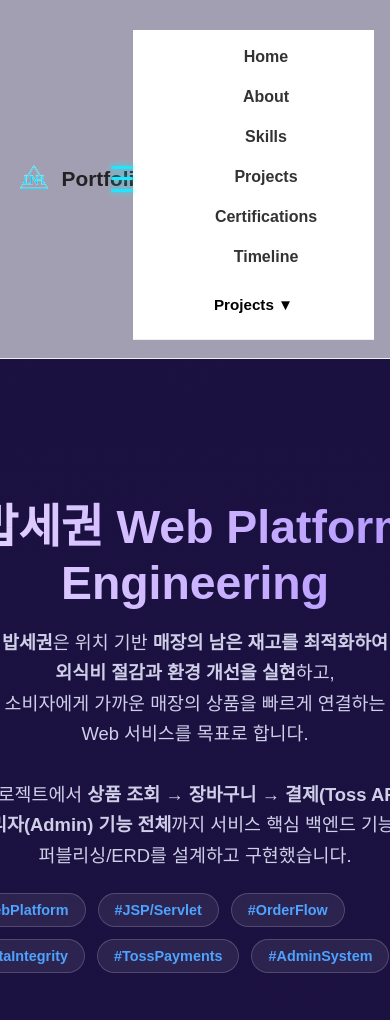
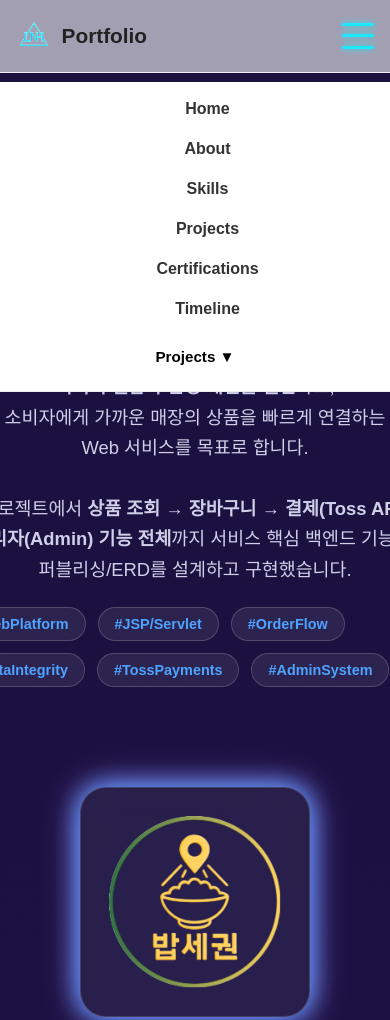
Before and after one commit to uptomaster/Portfolio, a plain HTML site: page projects/project_babsegwon_backend.html in a window 390 px wide. Shown: the top 1020 px of the page. Drawn offline with nearby package versions, Linux system fonts and the light colour scheme; a web font is replaced by a local one.

Commit message:
251207 05:58 이남혁 모바일 헤더 수정

```diff
--- a/assets/css/bab-security.css
+++ b/assets/css/bab-security.css
@@ -179,6 +179,32 @@
   }
   .bab-hero-right {
     order: -1;
+  }
+}
+
+
+@media (max-width: 768px) {
+
+  .nav {
+    display: none;
+    flex-direction: column;
+    align-items: center;
+
+    position: absolute;     /* 핵심!! */
+    top: 70px;              /* 헤더 바로 아래 */
+    left: 0;
+    width: 100%;
+
+    background: white;
+    z-index: 999;
+    padding: 20px 0;
+    border-bottom: 1px solid #eee;
+
+    animation: slideDown 0.3s ease forwards;
+  }
+
+  .nav.active {
+    display: flex;
   }
 }
 
--- a/assets/css/backend.css
+++ b/assets/css/backend.css
@@ -575,8 +575,27 @@
 }
 
 @media (max-width: 768px) {
-  .git-grid {
-    grid-template-columns: 1fr;
+
+  .nav {
+    display: none;
+    flex-direction: column;
+    align-items: center;
+
+    position: absolute;     /* 핵심!! */
+    top: 70px;              /* 헤더 바로 아래 */
+    left: 0;
+    width: 100%;
+
+    background: white;
+    z-index: 999;
+    padding: 20px 0;
+    border-bottom: 1px solid #eee;
+
+    animation: slideDown 0.3s ease forwards;
+  }
+
+  .nav.active {
+    display: flex;
   }
 }
 
--- a/assets/css/getoh.css
+++ b/assets/css/getoh.css
@@ -117,6 +117,31 @@
   -webkit-text-fill-color: transparent;
 
   margin-bottom: 55px;
+}
+
+@media (max-width: 768px) {
+
+  .nav {
+    display: none;
+    flex-direction: column;
+    align-items: center;
+
+    position: absolute;     /* 핵심!! */
+    top: 70px;              /* 헤더 바로 아래 */
+    left: 0;
+    width: 100%;
+
+    background: white;
+    z-index: 999;
+    padding: 20px 0;
+    border-bottom: 1px solid #eee;
+
+    animation: slideDown 0.3s ease forwards;
+  }
+
+  .nav.active {
+    display: flex;
+  }
 }
 
 
--- a/assets/css/sun-project.css
+++ b/assets/css/sun-project.css
@@ -20,6 +20,32 @@
   --card-bg: rgba(255, 255, 255, 0.04);
   --card-border: rgba(0,240,255,0.22);
 }
+
+@media (max-width: 768px) {
+
+  .nav {
+    display: none;
+    flex-direction: column;
+    align-items: center;
+
+    position: absolute;     /* 핵심!! */
+    top: 70px;              /* 헤더 바로 아래 */
+    left: 0;
+    width: 100%;
+
+    background: white;
+    z-index: 999;
+    padding: 20px 0;
+    border-bottom: 1px solid #eee;
+
+    animation: slideDown 0.3s ease forwards;
+  }
+
+  .nav.active {
+    display: flex;
+  }
+}
+
 
 /* ---------------------------
    GLOBAL
```
